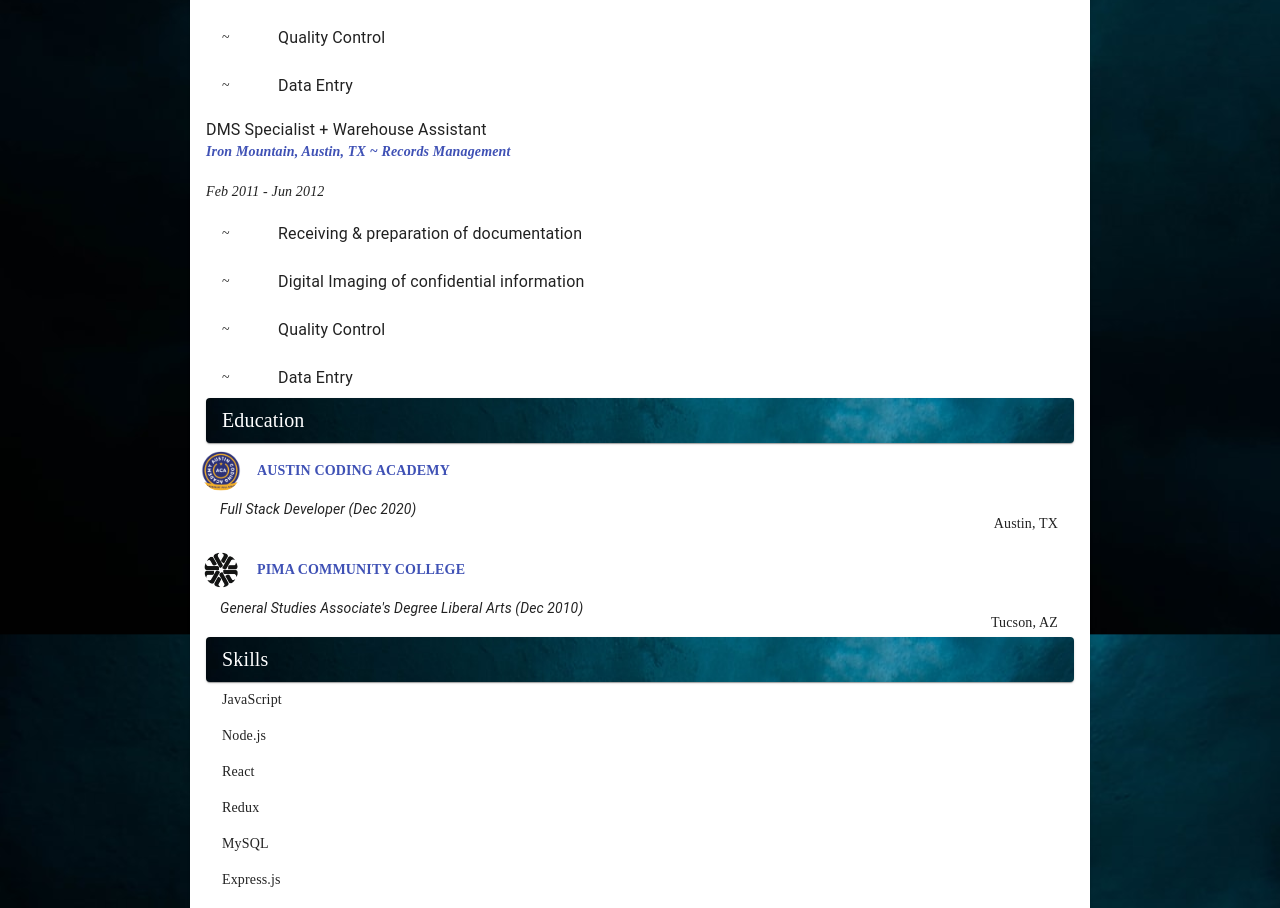
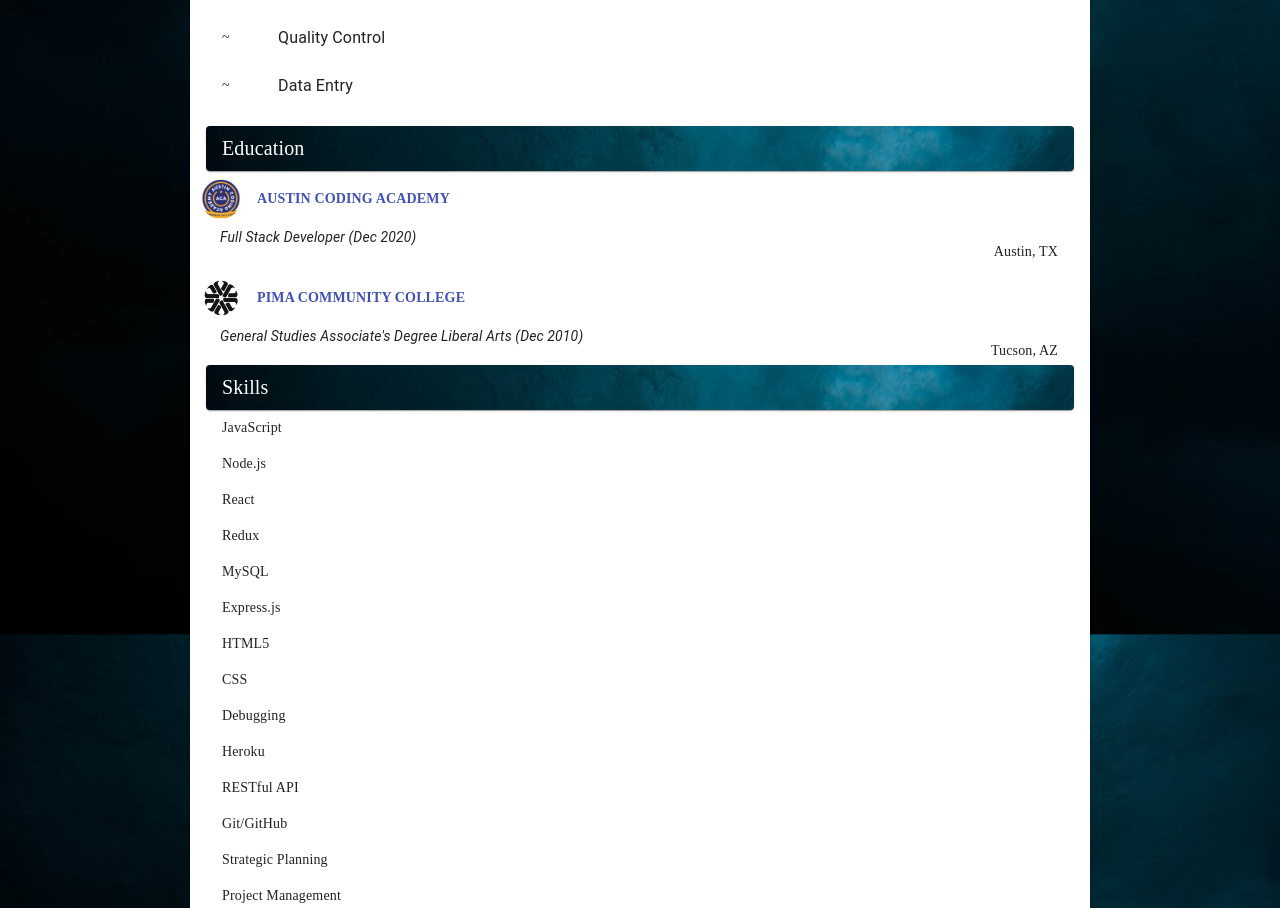
Before and after one commit to listenToRipley/nataliekendrick, a React (Create React App) app: page /resume in a window 1280 px wide. Shown: the part 1285-2193 px from the top of the page. Built offline with nearby package versions, Linux system fonts and the light colour scheme.

Commit message:
remove dup info

```diff
--- a/src/Components/ResumeExp.js
+++ b/src/Components/ResumeExp.js
@@ -122,42 +122,7 @@
       </Paper>
 
       {profHistory}
-
-
-            <Typography>DMS Specialist + Warehouse Assistant </Typography>
-            <Link href="https://www.ironmountain.com/" className={classes.company}>Iron Mountain, Austin, TX ~ Records Management</Link>
-            <br/>
-            <em>Feb 2011 - Jun 2012</em>
-            <List>
-              <ListItem>
-                <ListItemAvatar>~</ListItemAvatar>
-                <ListItemText>
-                Receiving & preparation of documentation
-                </ListItemText>
-              </ListItem>
-
-              <ListItem>
-                <ListItemAvatar>~</ListItemAvatar>
-                <ListItemText>
-                Digital Imaging of confidential information
-                </ListItemText>
-              </ListItem>
-
-              <ListItem>
-                <ListItemAvatar>~</ListItemAvatar>
-                <ListItemText>
-                Quality Control
-                </ListItemText>
-              </ListItem>
-
-              <ListItem>
-                <ListItemAvatar>~</ListItemAvatar>
-                <ListItemText>
-                Data Entry
-                </ListItemText>
-              </ListItem>
-            </List>
-
+    <br/>
     </div>
   )
 }
```
